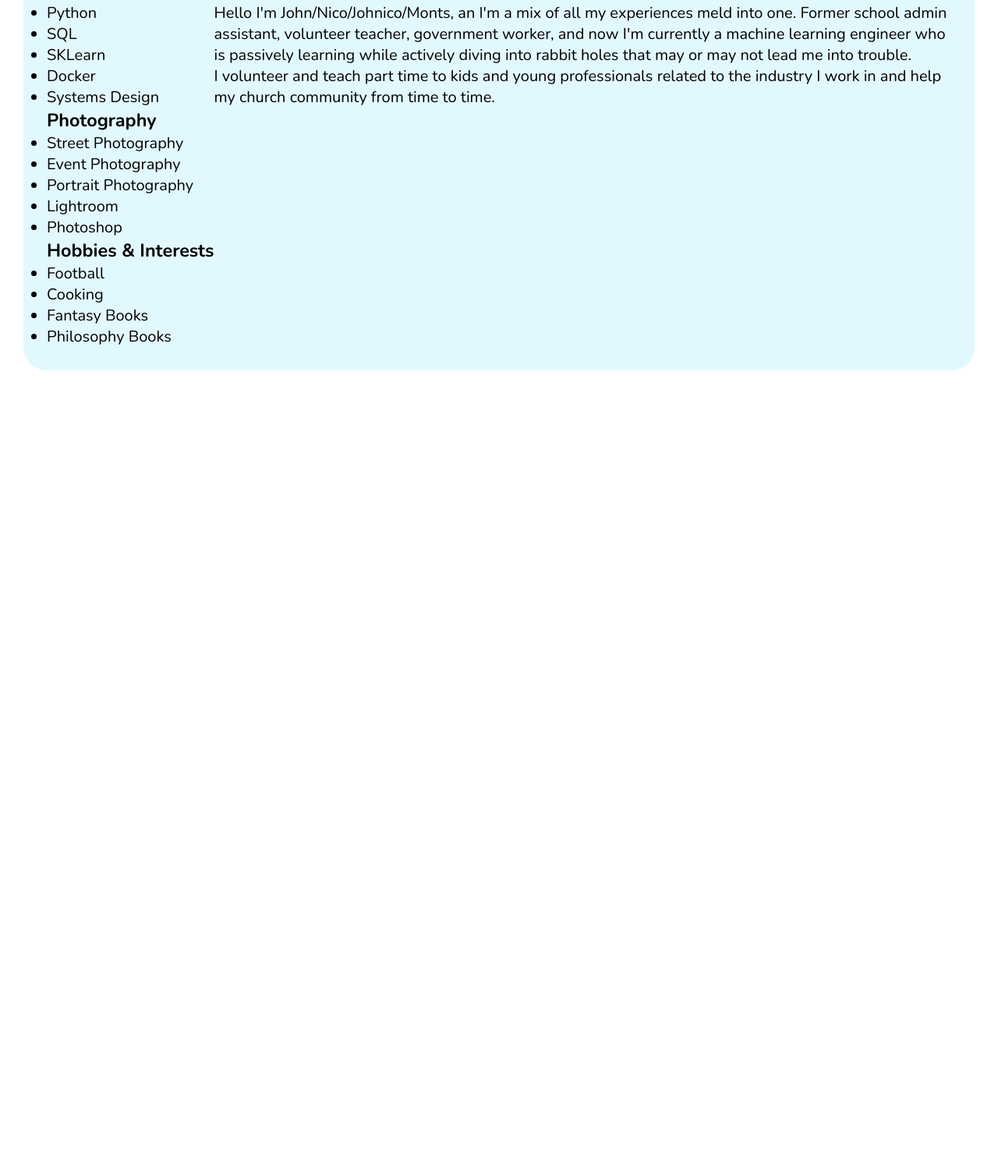
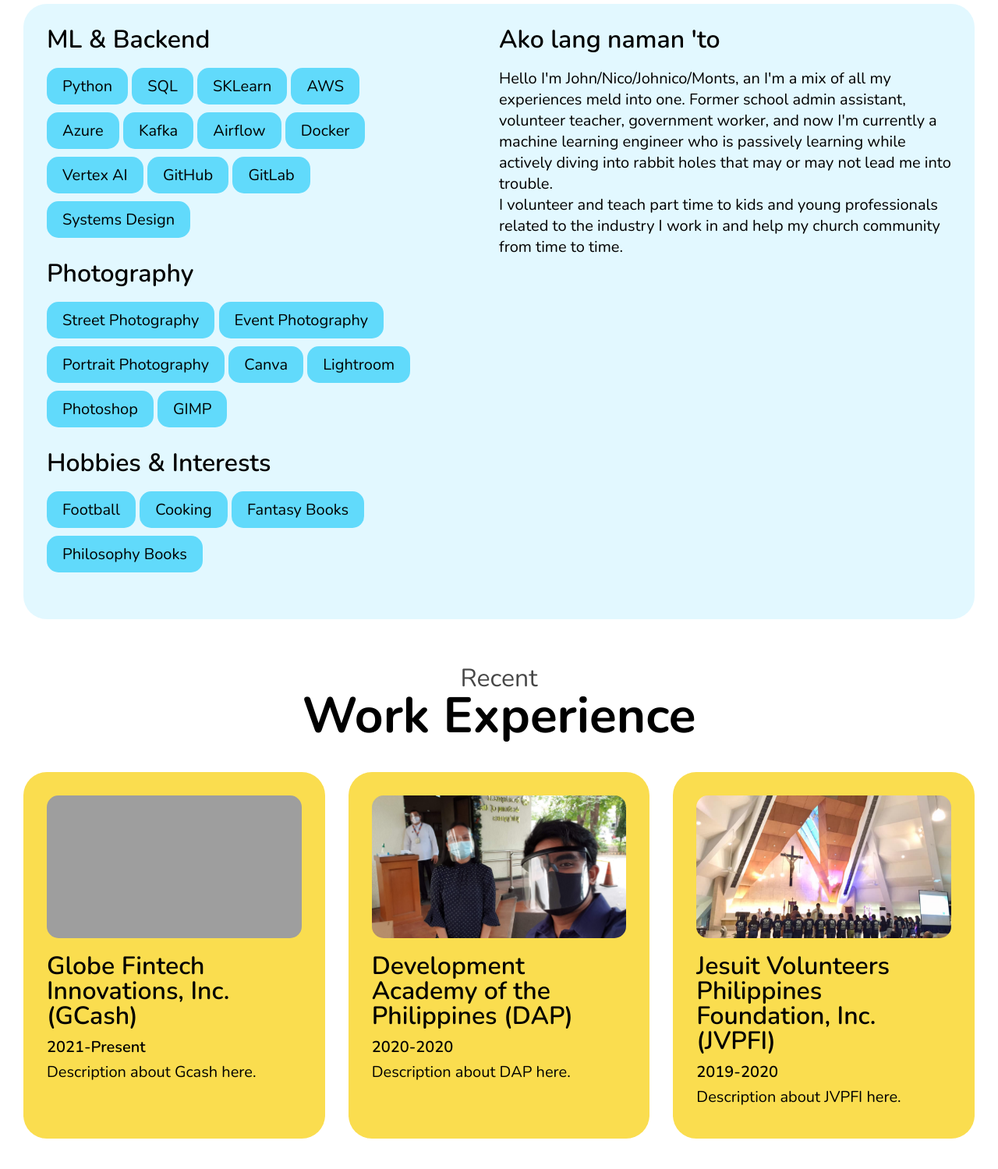
Before and after one commit to jnpmontalvo/jnpmontalvo.github.io, a plain HTML site: page index.html in a window 1280 px wide. Shown: the part 1109-2608 px from the top of the page at 78% size. Before the commit the page ends 1614 px from the top, so only its background shows below. Drawn offline with nearby package versions, Linux system fonts and the light colour scheme; grey boxes are pictures that could not be loaded.

Commit message:
feat: additional skills and logos. added work experience.

```diff
--- a/index.html
+++ b/index.html
@@ -74,45 +74,59 @@
     <section class="logos container">
       <div class="marquee">
          <div class="track">
+          <!-- Web Dev -->
           <img src="./imgs/html.png" alt="HTML" height="128"/>
           <img src="./imgs/css.png" alt="CSS" height="128"/>
           <img src="./imgs/js.png" alt="JS" height="128"/>
+
+          <!-- back end -->
           <img src="./imgs/python.png" alt="Python" height="128"/>
           <img src="./imgs/aws.png" alt="AWS" height="128"/>
           <img src="./imgs/azure.png" alt="Azure" height="128"/>
           <img src="./imgs/kubernetes.png" alt="K8s" height="128"/>
           <img src="./imgs/docker.png" alt="Docker" height="128"/>
+          <img src="./imgs/kafka.png" alt="Kafka" height="128"/>
+          <img src="./imgs/airflow.png" alt="Airflow" width="128"/>
+          <img src="./imgs/gitlab.png" alt="gitlab" height="128"/>
+          <img src="./imgs/github.png" alt="github" height="128"/>
+
+          <!-- data science -->
+          <img src="./imgs/jupyter.png" alt="jupyter" height="128"/>
           <img src="./imgs/powerbi.png" alt="PBI" height="128"/>
           <img src="./imgs/looker.png" alt="SQL" height="128"/>
-          <img src="./imgs/kafka.png" alt="Kafka" height="128"/>
-          <img src="./imgs/airflow.png" alt="Airflow" width="128"/>
-          <img src="./imgs/html.png" alt="HTML" height="128"/>
-          <img src="./imgs/css.png" alt="CSS" height="128"/>
-          <img src="./imgs/js.png" alt="JS" height="128"/>
-          <img src="./imgs/python.png" alt="Python" height="128"/>
-          <img src="./imgs/aws.png" alt="AWS" height="128"/>
-          <img src="./imgs/azure.png" alt="Azure" height="128"/>
-          <img src="./imgs/kubernetes.png" alt="K8s" height="128"/>
-          <img src="./imgs/docker.png" alt="Docker" height="128"/>
-          <img src="./imgs/powerbi.png" alt="PBI" height="128"/>
-          <img src="./imgs/looker.png" alt="SQL" height="128"/>
-          <img src="./imgs/kafka.png" alt="Kafka" height="128"/>
-          <img src="./imgs/airflow.png" alt="Airflow" height="128"/>
+          <img src="./imgs/sagemaker.png" alt="sagemaker" height="128"/>
+          <img src="./imgs/vertex-ai-seeklogo.png" alt="vertex ai" height="128"/>
+          <img src="./imgs/datarobot.png" alt="datarobot" height="128"/>
+
+          <!-- creatives -->
+          <img src="./imgs/canva.png" alt="canva" height="128"/>
+          <img src="./imgs/lightroom.png" alt="lightroom" height="128"/>
+          <img src="./imgs/photoshop.png" alt="photoshop" height="128"/>
+          <img src="./imgs/gimp.png" alt="gimp" height="128"/>
+
          </div>
       </div>
     </section>
     <section class="skills container">
       <h2>
         <small>About Me</small>
+        Skills
       </h2>
       <div class="holder-blue">
-        <div class="left-colum">
+        <div class="left-column">
           <h3>ML & Backend</h3>
           <ul>
             <li>Python</li>
             <li>SQL</li>
             <li>SKLearn</li>
+            <li>AWS</li>
+            <li>Azure</li>
+            <li>Kafka</li>
+            <li>Airflow</li>
             <li>Docker</li>
+            <li>Vertex AI</li>
+            <li>GitHub</li>
+            <li>GitLab</li>
             <li>Systems Design</li>
           </ul>
           <h3>Photography</h3>
@@ -120,8 +134,10 @@
             <li>Street Photography</li>
             <li>Event Photography</li>
             <li>Portrait Photography</li>
+            <li>Canva</li>
             <li>Lightroom</li>
             <li>Photoshop</li>
+            <li>GIMP</li>
           </ul>
           <h3>Hobbies & Interests</h3>
           <ul>
@@ -133,10 +149,67 @@
         </div>
         <div class="right-column">
           <h3>Ako lang naman 'to</h3>
-          <p>Hello I'm John/Nico/Johnico/Monts, an I'm a mix of all my experiences meld into one. Former school admin assistant, volunteer teacher, government worker, and now I'm currently a machine learning engineer who is passively learning while actively diving into rabbit holes that may or may not lead me into trouble.</p>
-          <p> I volunteer and teach part time to kids and young professionals related to the industry I work in and help my church community from time to time.</p>
+          <p>
+            Hello I'm John/Nico/Johnico/Monts, an I'm a mix of all my experiences meld into one. Former school admin assistant, volunteer teacher, government worker, and now I'm currently a machine learning engineer who is passively learning while actively diving into rabbit holes that may or may not lead me into trouble.
+          </p>
+          <p>
+            I volunteer and teach part time to kids and young professionals related to the industry I work in and help my church community from time to time.
+          </p>
         </div>
       </div>
+    </section>
+    <section class="work-experience container">
+      <h2>
+          <small>Recent</small>
+          Work Experience
+      </h2>
+      <div class="jobs">
+        <article>
+          <!-- picture of me in Gcash -->
+          <figure>
+            <div>
+              <img src="./imgs/gcash.jpg" alt="GCash" width="100%"/>
+              <figcaption>
+                GNation for the Nation
+              </figcaption>
+            </div>
+          </figure>
+          <h3>Globe Fintech Innovations, Inc. (GCash)</h3>
+          <div>2021-Present</div>
+          <p>Description about Gcash here.</p>
+        </article>
+        <article>
+          <!-- picture of me in DAP -->
+          <figure>
+            <div>
+              <img src="./imgs/dap.jpg" alt="Dev't Academy of the Philippines" width="100%"/>
+              <figcaption>
+                Para sa Bayan
+              </figcaption>
+            </div>
+          </figure>
+          <h3>Development Academy of the Philippines (DAP)</h3>
+          <div>2020-2020</div>
+          <p>Description about DAP here.</p>
+        </article>
+        <article>
+          <!-- picture of me in JVP -->
+          <figure>
+            <div>
+              <img src="./imgs/jvp.jpeg" alt="Jesuit Volunteers Philippines" width="100%"/>
+              <figcaption>
+                Paglilingkod Kusang Loob
+              </figcaption>
+            </div>
+          </figure>
+          <h3>Jesuit Volunteers Philippines Foundation, Inc. (JVPFI)</h3>
+          <div>2019-2020</div>
+          <p>Description about JVPFI here.</p>
+        </article>
+      </div>
+    </section>
+    <section class="bento">
+
     </section>
   </main>
 </body>
--- a/styles.css
+++ b/styles.css
@@ -9,10 +9,10 @@
 */
 :root{
     --base: rgb(71, 71, 71);
-    --base-100: rgb(242, 240, 240);
-    --base-800: #0000;
+    --base-100: rgb(173, 163, 163);
+    --base-800: black;
     --yellow: #ffda4b;
-    --yellow-100: #fffbe6;
+    --yellow-100: #fadd4f;
     --yellow-800: #8b6f00;
     --blue:#0a61ae;
     --blue-100: #e2f8ff;
@@ -25,6 +25,8 @@ body {
   font-optical-sizing: auto;
   font-style: normal;
   font-size: 20px;
+  /* temporary to view content below during editing */
+  padding-bottom: 1000px;
 }
 
 a {
@@ -262,7 +264,7 @@ h1 {
             position: absolute;
             white-space: nowrap;
             will-change: transform;
-            animation: marquee 100s linear infinite;
+            animation: marquee 240s linear infinite;
             display: flex;
             gap: 10px
         }
@@ -296,17 +298,112 @@ h2 {
     }
 }
 
+h3 {
+    font-size: 32px;
+    font-weight: 600;
+    line-height: 1;
+    margin-bottom: 20px;
+    color: var(--base-800);
+}
+
 .skills {
     .holder-blue {
         background-color: var(--blue-100);
         border-radius: 30px;
         padding: 30px;
         display: flex;
+        @media(max-width:1024px){
+            flex-direction: column;
+        }
         .left-column {
             flex: 1;
+            ul {
+                list-style-type: none;
+                gap: 10px;
+                margin-right: 100px;
+                margin-bottom: 20px;
+                li {
+                    display: inline-block;
+                    background-color: var(--blue-400);
+                    padding: 10px 20px;
+                    border-radius: 15px;
+                    margin-bottom: 10px;
+                }
+            }
         }
         .right-column {
             flex: 1;
+            p {
+
+            }
         }
     }
 }
+
+.work-experience {
+    .jobs {
+        display: flex;
+        gap: 30px;
+        @media (max-width: 1024px) {
+            flex-direction: column;
+        }
+        article {
+            background-color: var(--yellow-100);
+            padding: 30px;
+            border-radius: 30px;
+            flex: 1;
+            h3 {
+                margin-top: 20px;
+                margin-bottom: 10px;
+            }
+            div {
+                font-weight: 600;
+                margin-bottom: 5px;
+                color: var(--base-800);
+            }
+            p {
+                margin-bottom: 10px;
+            }
+            figure {
+                width: 100%;
+                padding-top: 56.25%;
+                position: relative;
+                border-radius: 15px;
+                img {
+                    position: absolute;
+                    top: 0;
+                    left: 0;
+                    height: 100%;
+                    /* adjusts sizing of awkward image size */
+                    object-fit: cover;
+                    border-radius: 15px;
+                    transition: ease 5s all;
+                }
+                figcaption {
+                    position: absolute;
+                    bottom: 0;
+                    left: 0;
+                    right: 0;
+                    background-color: rgba(0, 0, 0, 0.5);
+                    color: var(--blue-100);
+                    text-align: center;
+                    padding: 10px;
+                    opacity: 0;
+                    visibility: hidden;
+                    border-radius: 15px;
+                    transition: ease 0.5s all;
+                }
+
+                &:hover {
+                    figcaption {
+                        opacity:1;
+                        visibility: visible;
+                    }
+                    img {
+                        transform: scale(1.2);
+                    }
+                }
+            }
+        }
+    }
+}
```
Also changed, not shown: imgs/canva.png (added), imgs/dap.jpg (added), imgs/datarobot.png (added), imgs/dp2.png (added), imgs/gimp.png (added), imgs/github-logo.png (added), imgs/gitlab.png (added), imgs/jupyter.png (added), imgs/jvp.jpeg (added), imgs/lightroom.png (added), imgs/photoshop.png (added), imgs/sagemaker.png (added), imgs/vertex-ai-seeklogo.png (added), 3 other files.
